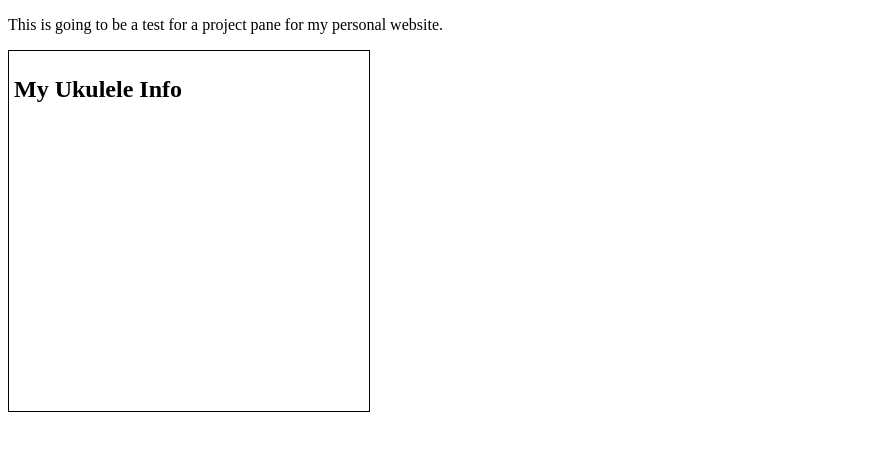
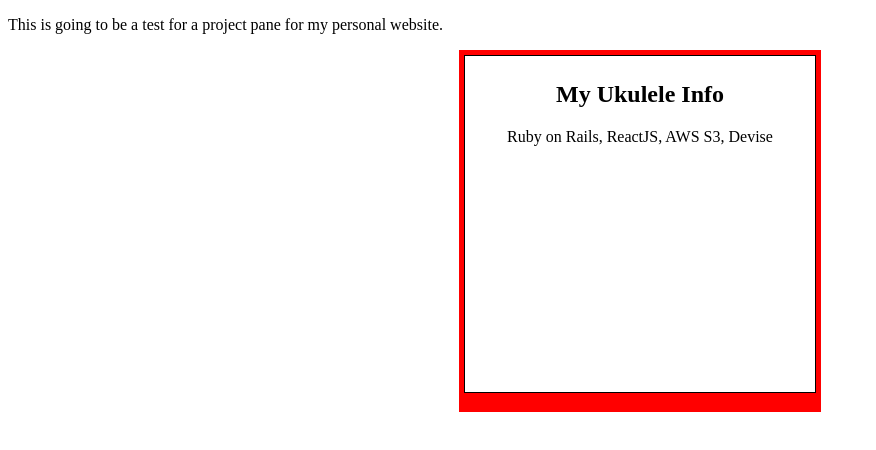
Before and after one commit to marclevetin/cardflip, a plain HTML site: page index.html in a window 1280 px wide. Shown: the whole page, without its empty margins (0-876 px from the left). Drawn offline with Linux system fonts and the light colour scheme.

Commit message:
fixed shifting position from side to side

```diff
--- a/index.html
+++ b/index.html
@@ -14,12 +14,17 @@
     <section class="container">
       <div id="card" onclick=flipCard()>
         <figure class="front">
+          <div class="content">
             <h1>My Ukulele Info</h1>
+            <p>
+              Ruby on Rails, ReactJS, AWS S3, Devise
+            </p>
+          </div>
         </figure>
         <figure class="back">
-          <h1>My Ukulele Info</h1>
+          <div class="content">
             <p>
-            My Ukulele Info allows ukulele enthusiasts to their collections, including videos, pictures, and details.  The backend is built with Ruby on Rails.  The front end features a search page built with ReactJS and Rails views written with ERB.  The app is styled with Foundations and custom SCSS.  User authentication is achieved through the Devise gem.
+              My Ukulele Info allows ukulele enthusiasts to track their collections, including videos, pictures, and details.  The backend is built with Ruby on Rails.  The front end is designed mobile first and features a search page built with ReactJS and Rails views written with ERB.  The app is styled with Foundations and custom SCSS.  User authentication is achieved through the Devise gem.
 
               The app creates vBulletin markup code that allows a user to easily update their signature and link back to their collection from the popular Ukulele Underground Forums.
 
@@ -33,6 +38,7 @@
             <p>
               See the code: https://github.com/marclevetin/myukuleleinfo
             </p>
+          </div>
         </figure>
       </div>
     </section>
--- a/style.css
+++ b/style.css
@@ -1,8 +1,18 @@
+section {
+  display: block;
+}
+
+figure {
+  margin: 0;
+}
+
 .container {
-  width: 350px;
-  height: 350px;
+  width: 362px;
+  height: 362px;
   position: relative;
   perspective: 800px;
+  perspective-origin: center;
+  margin: auto;
 }
 
 #card {
@@ -20,18 +30,26 @@
   width: 100%;
   height: 100%;
   backface-visibility: hidden;
-  border: 1px solid black;
-  padding: 5px;
 }
 
 #card .front {
-  background: white;
+  background: red;
+  text-align: center;
 }
 #card .back {
-  background: white;
+  background: blue;
+  overflow: scroll;
   transform: rotateY( 180deg );
 }
 
 #card.flipped {
   transform: rotateY( 180deg );
 }
+
+.content {
+  margin: 5px;
+  padding: 5px;
+  background: white;
+  border: 1px solid black;
+  min-height: 90%;
+}
```
Lines whose indentation alone changed are shown as unchanged.
